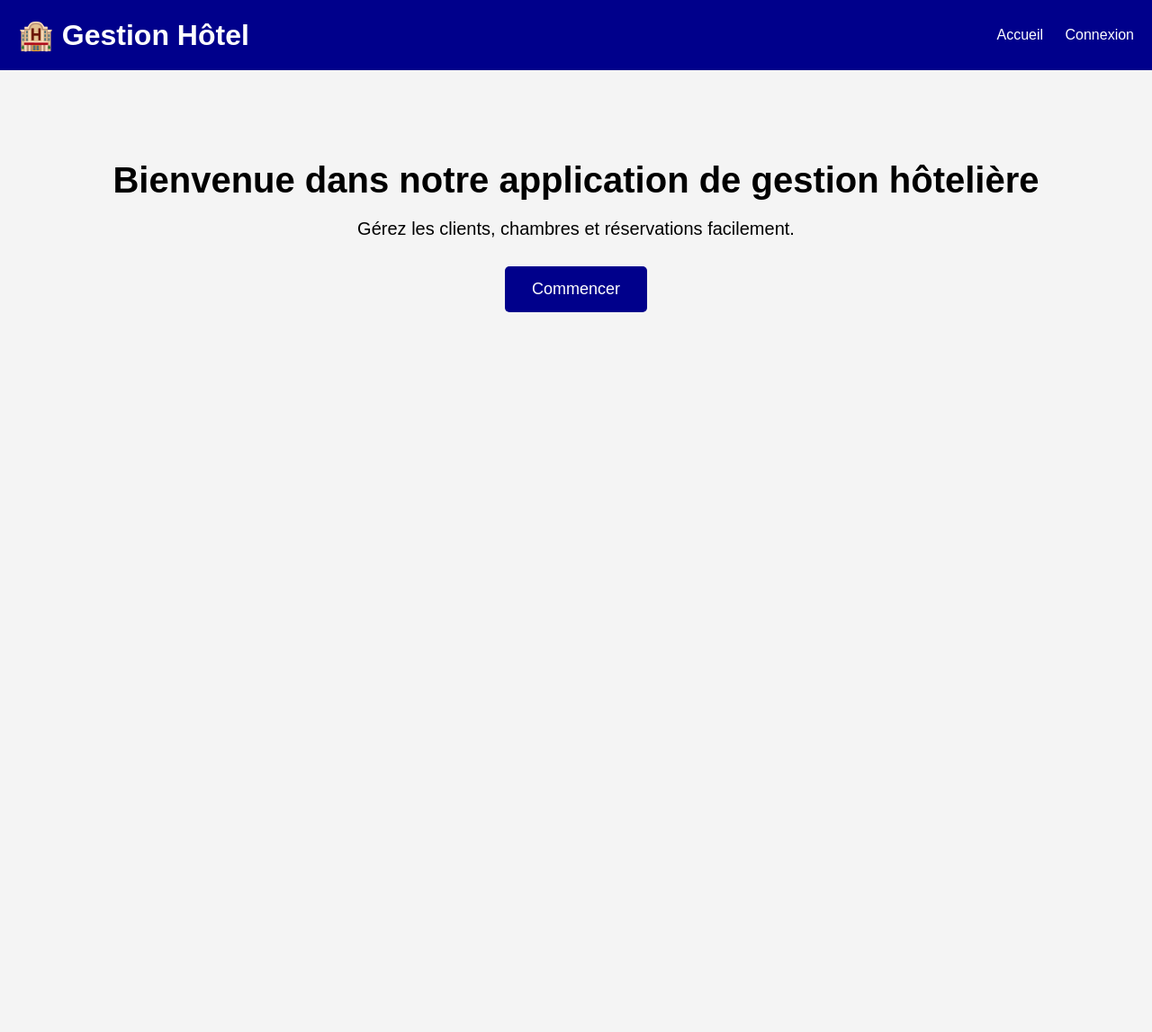
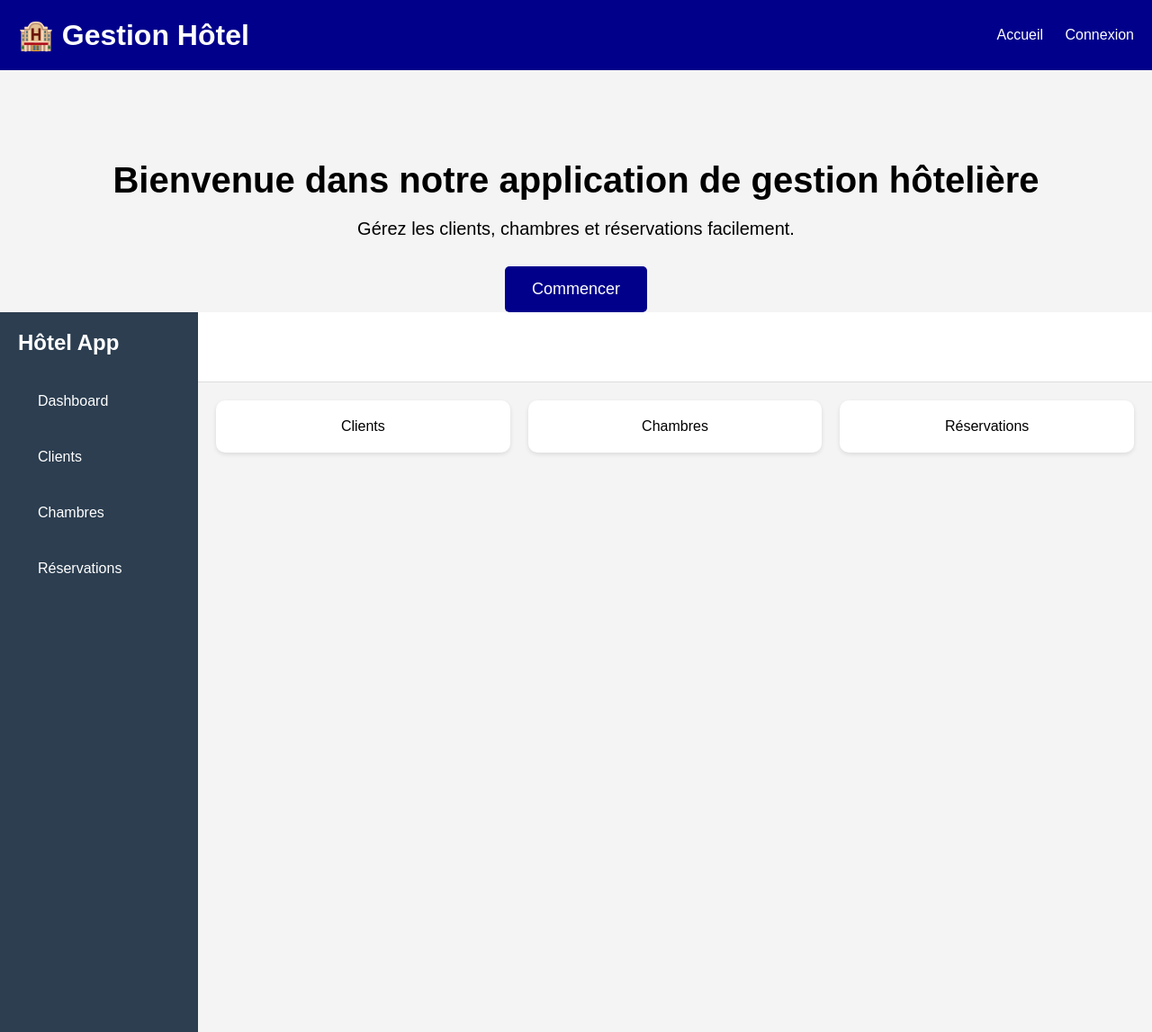
Before and after one commit to adamaberthe2005-byte/hotel_reservation, a PHP site: page / in a window 1280 px wide. Shown: the whole page at 90% size. Before the commit the page ends 347 px from the top, so only its background shows below. Run offline with PHP 8.4, Linux system fonts and the light colour scheme.

Commit message:
Ajout interface hôtel : sidebar + clients + chambres + réservations

```diff
--- a/index.php
+++ b/index.php
@@ -41,3 +41,32 @@
 </body>
 
 </html>
+<!DOCTYPE html>
+<html lang="fr">
+<head>
+    <meta charset="UTF-8">
+    <title>Gestion Hôtel</title>
+    <link rel="stylesheet" href="style.css">
+</head>
+<body>
+
+<div class="container">
+<?php include "sidebar.php"; ?>
+
+    <!-- CONTENU PRINCIPAL -->
+    <main class="main">
+        <header class="header">
+            <h1>Tableau de bord</h1>
+        </header>
+
+        <section class="content">
+            <div class="card">Clients</div>
+            <div class="card">Chambres</div>
+            <div class="card">Réservations</div>
+        </section>
+    </main>
+
+</div>
+
+</body>
+</html>
--- /dev/null
+++ b/sidebar.php
@@ -0,0 +1,9 @@
+<aside class="sidebar">
+    <h2>Hôtel App</h2>
+    <ul>
+        <li><a href="index.php">Dashboard</a></li>
+        <li><a href="clients.php">Clients</a></li>
+        <li><a href="chambres.php">Chambres</a></li>
+        <li><a href="reservation.php">Réservations</a></li>
+    </ul>
+</aside>
--- a/style.css
+++ b/style.css
@@ -53,3 +53,78 @@ button{
 button:hover{
     background-color: blue;
 }
+* {
+    margin: 0;
+    padding: 0;
+    box-sizing: border-box;
+    font-family: Arial, sans-serif;
+}
+
+.container {
+    display: flex;
+    height: 100vh;
+}
+
+/* MENU */
+.sidebar {
+    width: 220px;
+    background: #2c3e50;
+    color: white;
+    padding: 20px;
+}
+
+.sidebar h2 {
+    margin-bottom: 20px;
+}
+
+.sidebar ul {
+    list-style: none;
+}
+
+.sidebar ul li {
+    padding: 12px;
+    cursor: pointer;
+}
+
+.sidebar ul li:hover {
+    background: #34495e;
+}
+
+/* CONTENU */
+.main {
+    flex: 1;
+    background: #f4f4f4;
+    display: flex;
+    flex-direction: column;
+}
+
+.header {
+    background: white;
+    padding: 20px;
+    border-bottom: 1px solid #ddd;
+}
+
+.content {
+    display: flex;
+    gap: 20px;
+    padding: 20px;
+}
+
+.card {
+    background: white;
+    padding: 20px;
+    flex: 1;
+    border-radius: 10px;
+    text-align: center;
+    box-shadow: 0 2px 5px rgba(0,0,0,0.1);
+}
+.sidebar ul li.active {
+    background: #1abc9c;
+}
+
+.sidebar ul li a {
+    color: white;
+    text-decoration: none;
+    display: block;
+    padding: 10px;
+}
```
Also changed, not shown: chambres.php (added, +46 -0 lines), clients.php (added, +70 -0 lines), reservation.php (added, +45 -0 lines).
